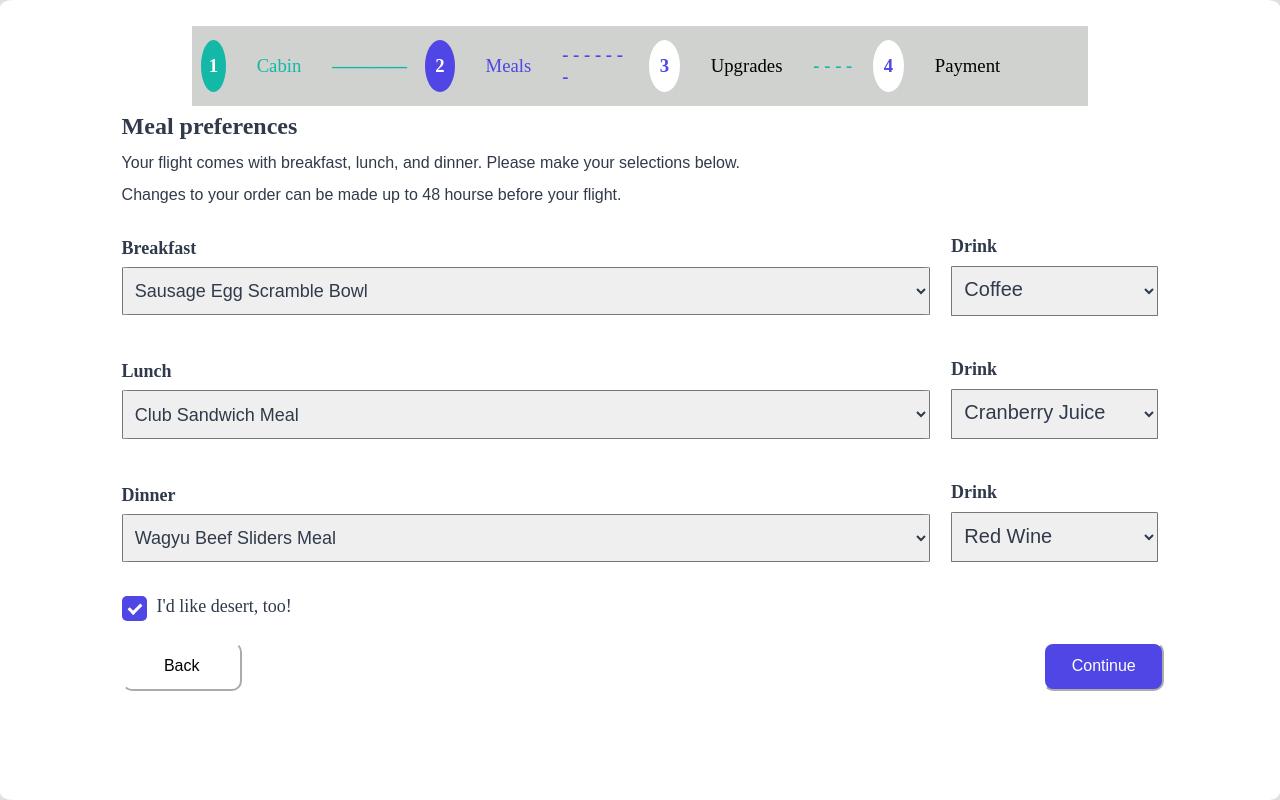
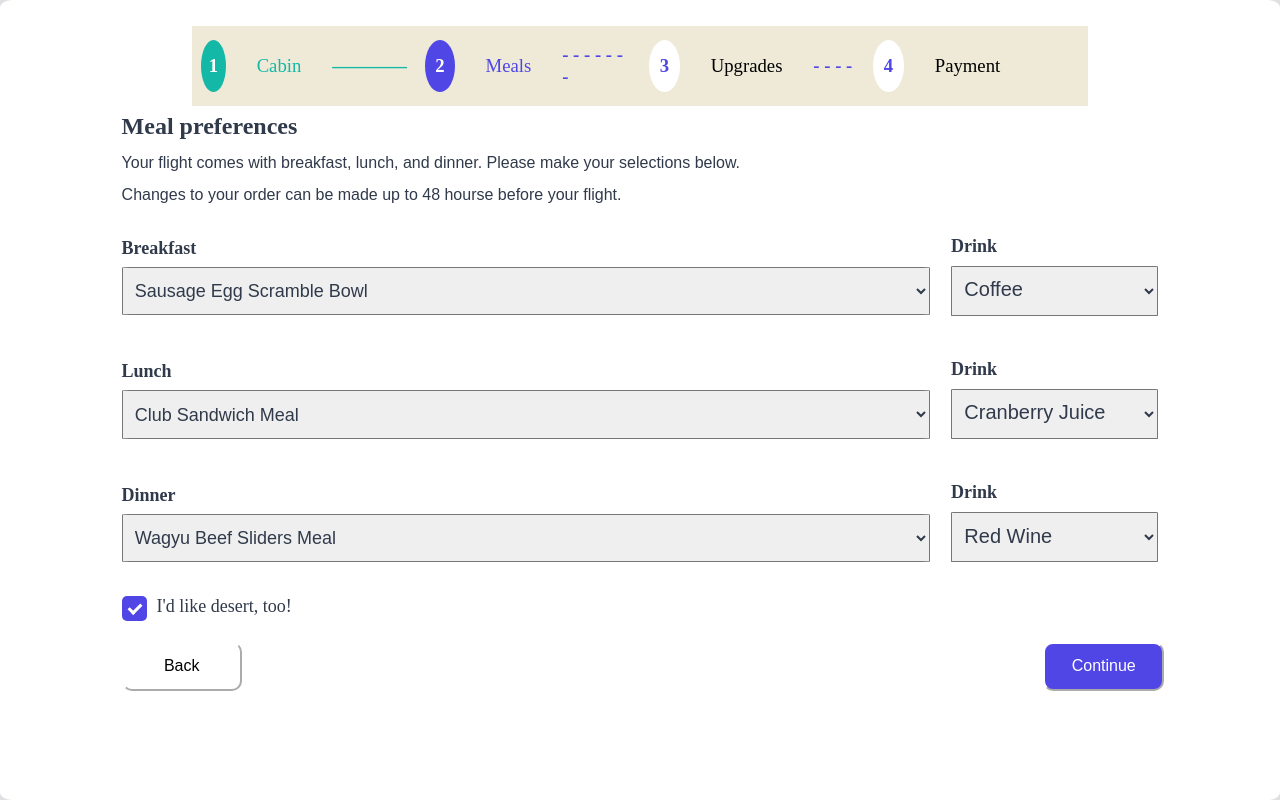
Before and after one commit to CesarPerez-Ksquare/Stepper, a plain HTML site: page index.html in a window 1280 px wide. Drawn offline with Linux system fonts and the light colour scheme.

Commit message:
Updated steps background color

```diff
--- a/index.css
+++ b/index.css
@@ -21,7 +21,7 @@ body {
     display: flex;
     flex-flow: row nowrap;
     justify-content: space-around;
-    background-color:#CFD2CF;
+    background-color:#EFEAD8;
     align-items: center;
     height: 10%;
     width: 70%;
@@ -34,7 +34,7 @@ body {
     justify-content: space-between;
     height: 65%;
     width: 100%;
-    background-color: #CFD2CF;
+    background-color: #EFEAD8;
 }
 
 .step {
@@ -89,6 +89,9 @@ body {
     color: rgb(20, 184, 166);
 }
 #current .stepLine {
+    color: rgb(79, 70, 229);
+}
+#unactive .stepLine {
     color: rgb(79, 70, 229);
 }
 
```
